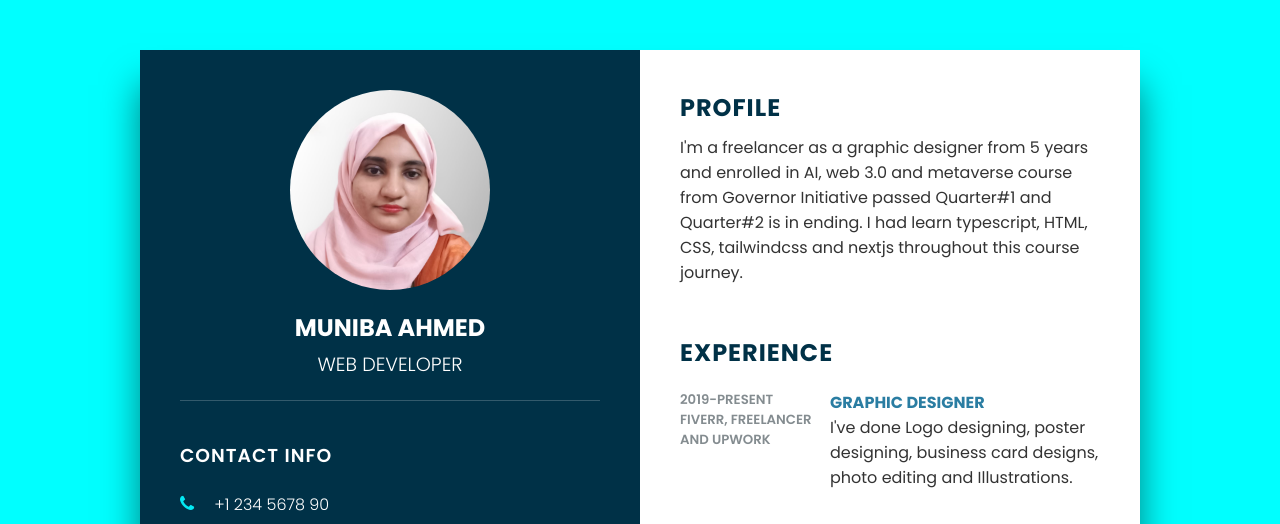
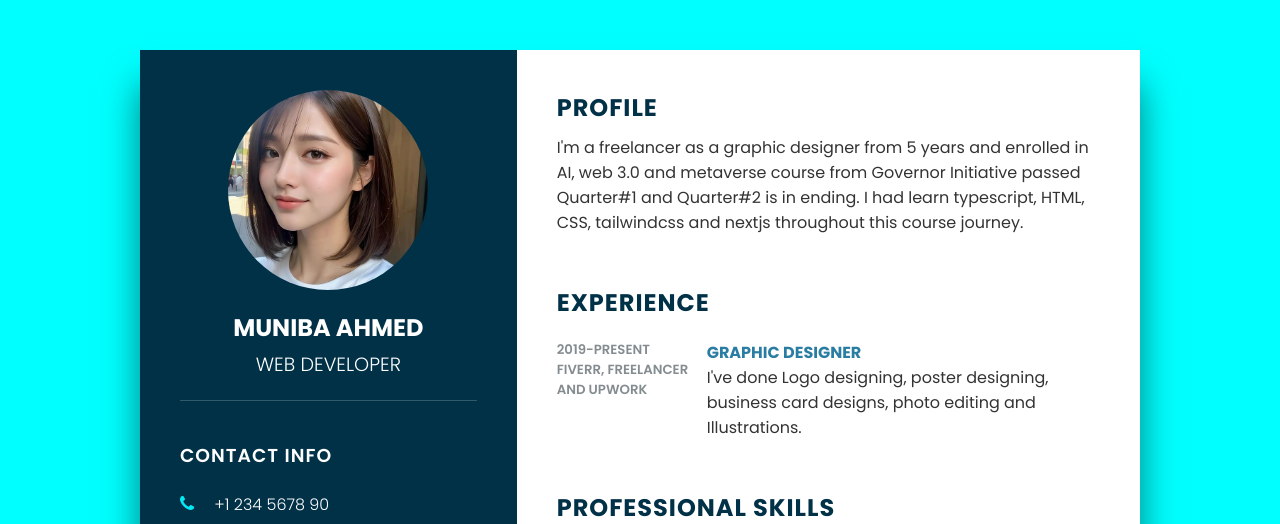
Before and after one commit to munibaweb123/static-resume, a plain HTML site: page index.html in a window 1280 px wide. Shown: the top 524 px of the page. Drawn offline with Linux system fonts and the light colour scheme.

Commit message:
profile pic

```diff
--- a/index.html
+++ b/index.html
@@ -12,7 +12,7 @@
         <div class="left-side">
             <div class="profileText">
                 <div class="imgBx">
-                    <img src="profile.jpeg" alt="profile pic"/>
+                    <img src="test1.jpg" alt="profile pic"/>
                 </div>
                 <h2 >Muniba Ahmed<br><span>Web Developer</span></h2>
             </div>
--- a/style.css
+++ b/style.css
@@ -21,12 +21,13 @@ body{
     margin: 50px;
     background-color: #fff;
     display: grid;
-    grid-template-columns: repeat(2,1fr);
+    grid-template-columns: repeat(3,1fr);
     box-shadow: 0 35px 35px rgba(0,0,0,0.5);
 
 }
 .container .left-side{
     position: relative;
+    grid-column: 1;
     background-color: #003147;
     padding: 40px;
 }
@@ -125,6 +126,7 @@ body{
 }
 .container .right-side{
     position: relative;
+    grid-column: span 2;
     background-color: #fff;
     padding: 40px;
 
```
Also changed, not shown: test1.jpg (added).
